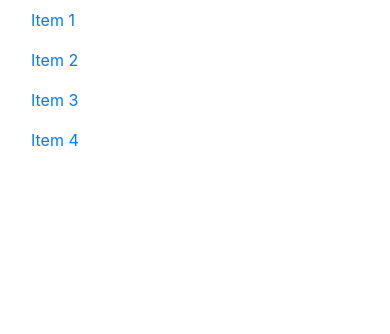
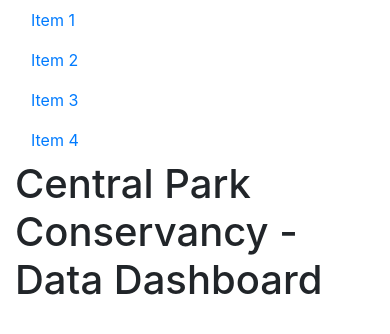
Before and after one commit to jerseycity2018/team-8, a plain HTML site: page Web/index.html in a window 390 px wide. Drawn offline with nearby package versions, Linux system fonts and the light colour scheme.

Commit message:
Created title div
created title div

```diff
--- a/Web/index.html
+++ b/Web/index.html
@@ -8,8 +8,8 @@
   <body>
     <div id="PageContainer" class="container-fluid">
       <div id="FirstRow"class="row">
-        <div id="NavigationBar" class="col-sm-3">
-          <ul class="nav flex-column">
+        <div id="NavigationBarContainer" class="col-sm-3">
+          <ul id="NavigationBar"class="nav flex-column">
             <li class="nav-item">
               <a class="nav-link active" href="#">Item 1</a>
             </li>
@@ -27,10 +27,10 @@
 
 
 
-        <div class="col-sm-9">
-          <div class="row">
-            <div class="col-sm-12">
-
+        <div id="RightPage" class="col-sm-9">
+          <div id="TitleRow"class="row">
+            <div id="title" class="col-sm-12">
+              <h1>Central Park Conservancy - Data Dashboard</h1>
             </div>
           </div>
         </div>
```
